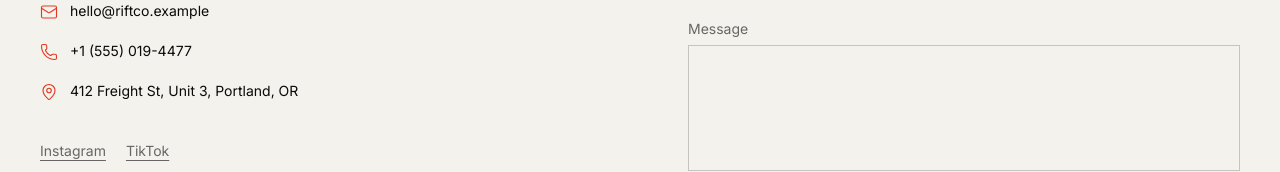
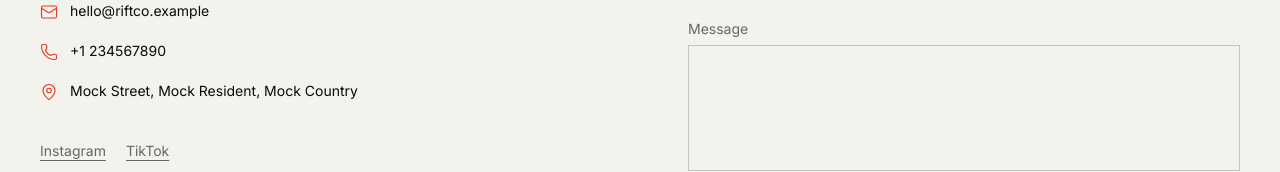
Before and after one commit to 0x6d6f756164/rift-co, a Next.js app: page /contact in a window 1280 px wide. Shown: the part 342-514 px from the top of the page. Built offline with nearby package versions, Linux system fonts and the light colour scheme.

Commit message:
added vercel analytics

```diff
--- a/app/layout.tsx
+++ b/app/layout.tsx
@@ -6,6 +6,8 @@ import Navbar from "@/components/Navbar";
 import Footer from "@/components/Footer";
 import BagDrawer from "@/components/BagDrawer";
 import { business } from "@/content/site";
+
+import { Analytics } from "@vercel/analytics/next"
 
 const anton = Anton({
   subsets: ["latin"],
@@ -36,6 +38,7 @@ export default function RootLayout({ children }: { children: React.ReactNode })
           <BagDrawer />
         </Providers>
       </body>
+      <Analytics/>
     </html>
   );
 }
--- a/content/site.ts
+++ b/content/site.ts
@@ -16,8 +16,8 @@ export const business = {
 export const contact = {
   email: "hello@riftco.example",
   supportEmail: "support@riftco.example",
-  phone: "+1 (555) 019-4477",
-  address: "412 Freight St, Unit 3, Portland, OR",
+  phone: "+1 234567890",
+  address: "Mock Street, Mock Resident, Mock Country",
 };
 
 export const socials = [
```
Also changed, not shown: package.json (+6 -5 lines), 1 other file (tests, documents, lock files or other folders).
